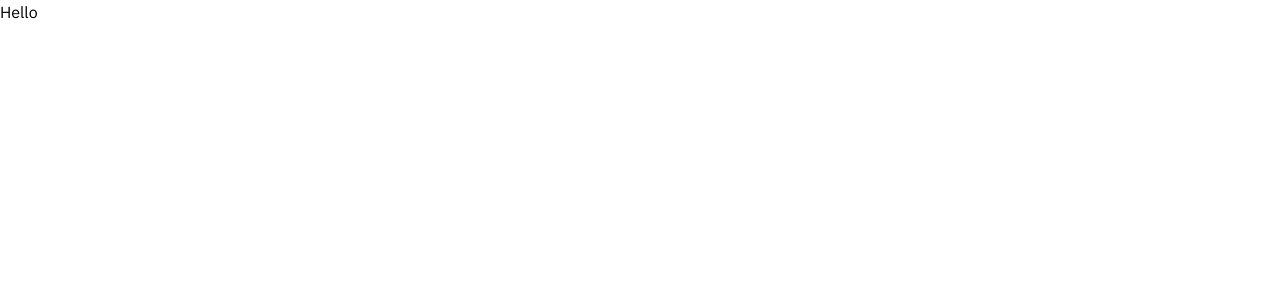
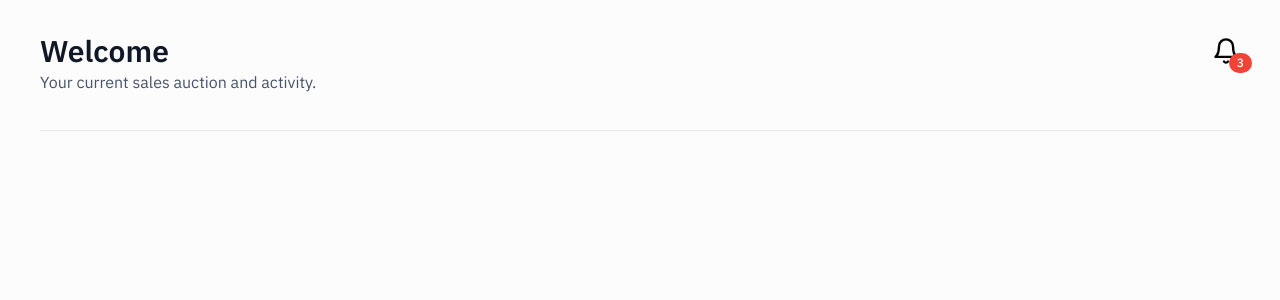
Before and after one commit to ntamiegbe/rayda-frontend, a React (Create React App) app: page / in a window 1280 px wide. Shown: the top 300 px of the page. Built offline with nearby package versions, Linux system fonts and the light colour scheme.

Commit message:
Commit: created navbar component

```diff
--- a/package.json
+++ b/package.json
@@ -8,6 +8,7 @@
     "@testing-library/user-event": "^13.5.0",
     "react": "^18.2.0",
     "react-dom": "^18.2.0",
+    "react-icons": "^4.8.0",
     "react-scripts": "5.0.1",
     "web-vitals": "^2.1.4"
   },
--- a/src/App.js
+++ b/src/App.js
@@ -1,10 +1,13 @@
-import logo from './logo.svg';
-import './App.css';
+import Navbar from "./components/Navbar";
 
 function App() {
   return (
-    <h1>Hello</h1>
-  );
+    <main className="min-h-screen bg-[#FCFCFD]">
+      <div className="max-w-[1358px] mx-auto">
+        <Navbar />
+      </div>
+    </main>
+  )
 }
 
 export default App;
--- /dev/null
+++ b/src/components/Navbar.js
@@ -0,0 +1,20 @@
+import { FiBell } from 'react-icons/fi'
+
+const Navbar = () => {
+    return (
+        <nav className='mx-10 pt-[32px] pb-[48px]'>
+            <div className="flex items-center justify-between">
+                <h1 className='text-[#101828] text-3xl leading-[38px] font-semibold'>Welcome</h1>
+                <div className="relative">
+                    <FiBell className='w-7 h-7 text-[#667085' />
+                    <div className="bg-[#F04438] text-center text-xs font-medium text-white py-[2px] px-2 z-10 rounded-full absolute -bottom-2 -right-3">3</div>
+                </div>
+            </div>
+            <div className="border-b">
+                <h4 className='text-[#475467] text-base pb-9'>Your current sales auction and activity.</h4>
+            </div>
+        </nav>
+    )
+}
+
+export default Navbar
```
Also changed, not shown: 1 other file (tests, documents, lock files or other folders).
